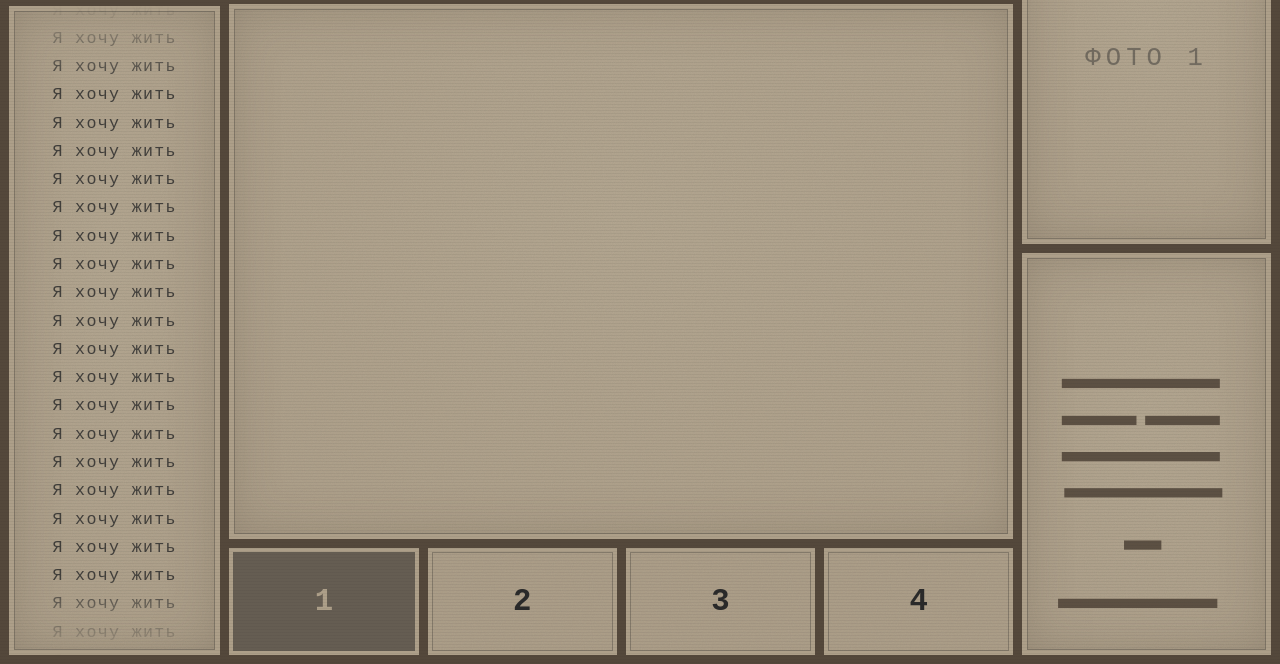
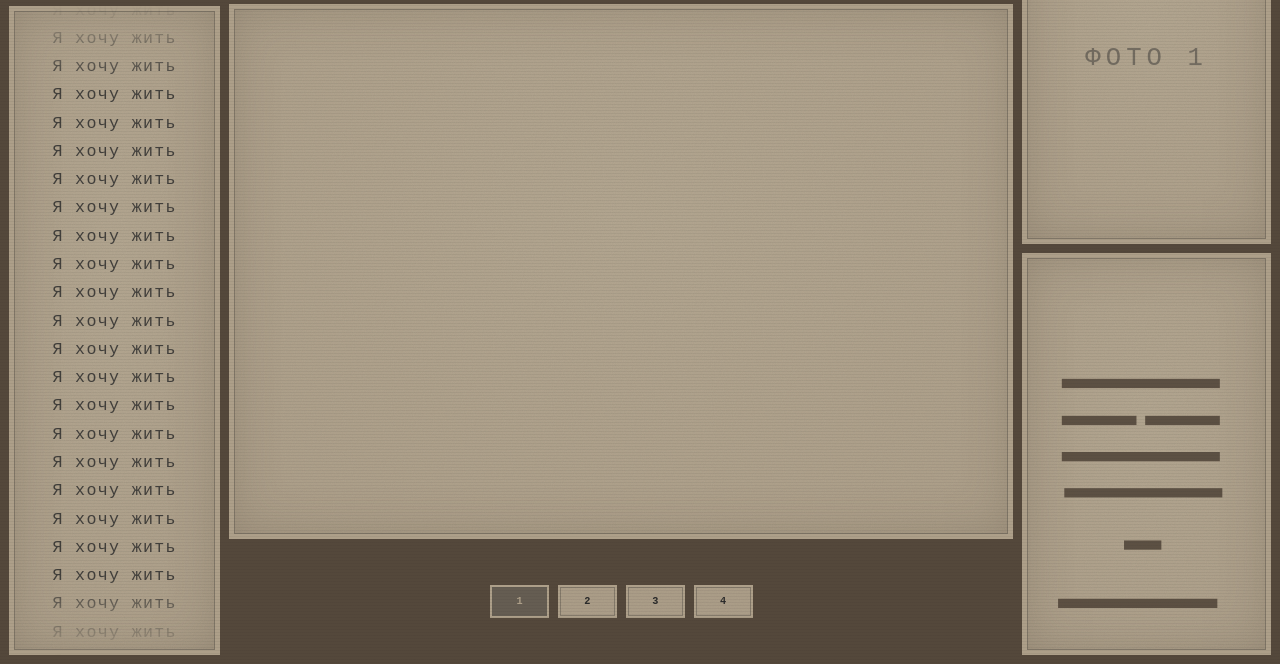
Before and after one commit to ivakuralejn26-debug/Avgustin, a plain HTML site: page index.html in a window 1280 px wide. Shown: the part 136-800 px from the top of the page. Drawn offline with Linux system fonts and the light colour scheme; a web font is replaced by a local one.

Commit message:
Update style.css

```diff
--- a/style.css
+++ b/style.css
@@ -111,18 +111,24 @@ h2 {
 .bio p { margin: 0 0 1em; text-indent: 1.6em; }
 .bio:focus-visible { outline: 2px solid var(--accent); outline-offset: 4px; }
 
-/* кнопки: компактные */
-.btns { display: grid; grid-template-columns: repeat(4, 1fr); gap: var(--line); min-height: 0; }
+/* кнопки: в три раза меньше прежних, стоят в центре своей строки */
+.btns {
+  display: flex; align-items: center; justify-content: center;
+  gap: var(--line); min-height: 0;
+}
 .btns button {
-  font: inherit; font-weight: 700; font-size: clamp(1.1rem, 2.4vw, 2.6rem);
+  font: inherit; font-weight: 700;
+  width: clamp(40px, 4.6vw, 72px);
+  height: clamp(28px, 4.2vh, 48px);
+  font-size: clamp(.35rem, .8vw, .9rem); line-height: 1;
   color: var(--text); border: 0; border-radius: 0; cursor: pointer; padding: 0;
   background: var(--grain), var(--bg);
-  box-shadow: inset 0 0 0 4px var(--bg), inset 0 0 0 5px rgba(101,93,82,.55);
+  box-shadow: inset 0 0 0 2px var(--bg), inset 0 0 0 3px rgba(101,93,82,.55);
   transition: background-color .2s, color .2s;
 }
 .btns button:hover,
 .btns button[aria-current="true"] { background: var(--accent); color: var(--bg); }
-.btns button:focus-visible { outline: 3px solid var(--text); outline-offset: -8px; }
+.btns button:focus-visible { outline: 2px solid var(--text); outline-offset: -4px; }
 
 /* фото: приглушаем под палитру */
 .ph::before {
```
